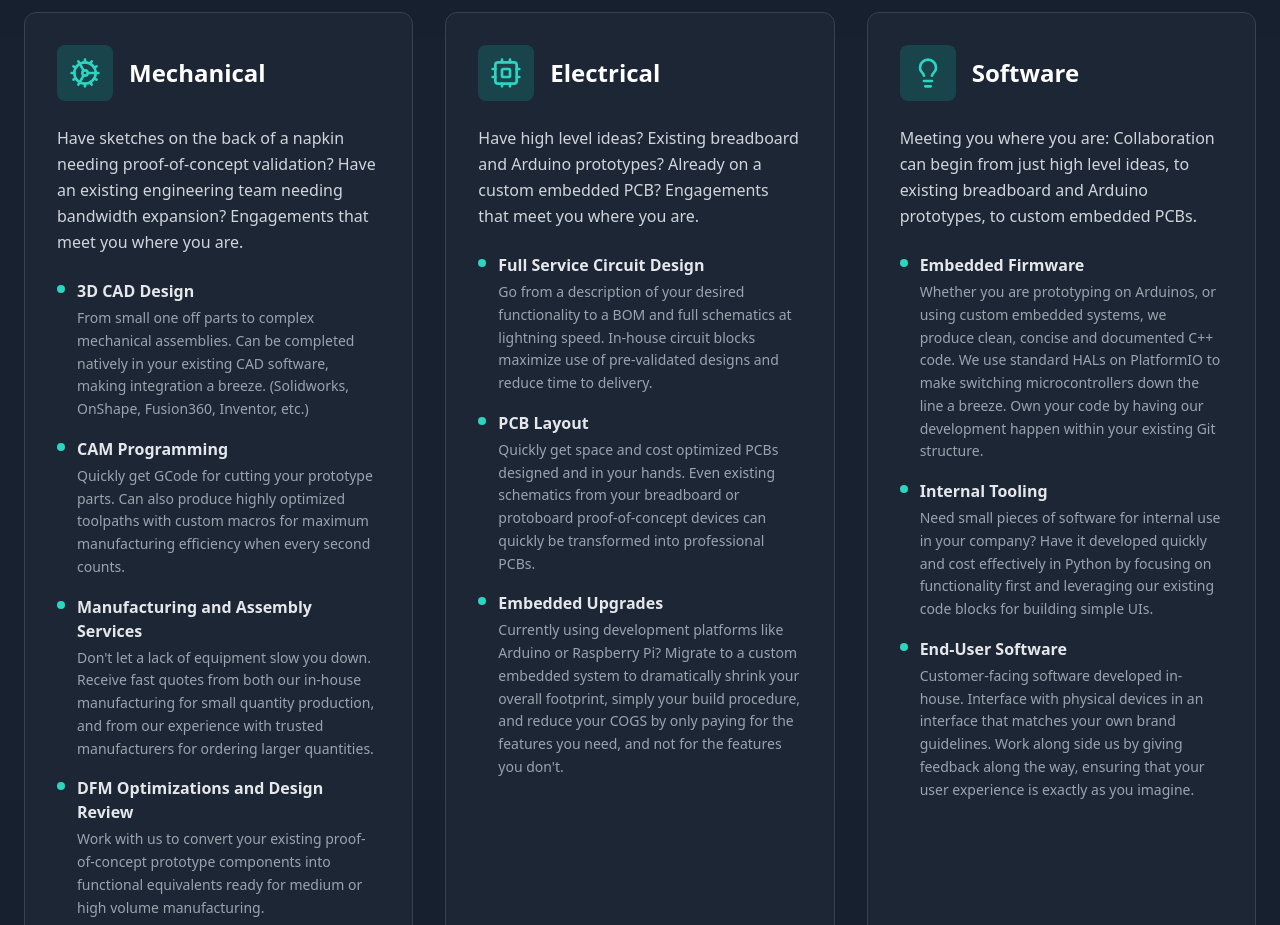
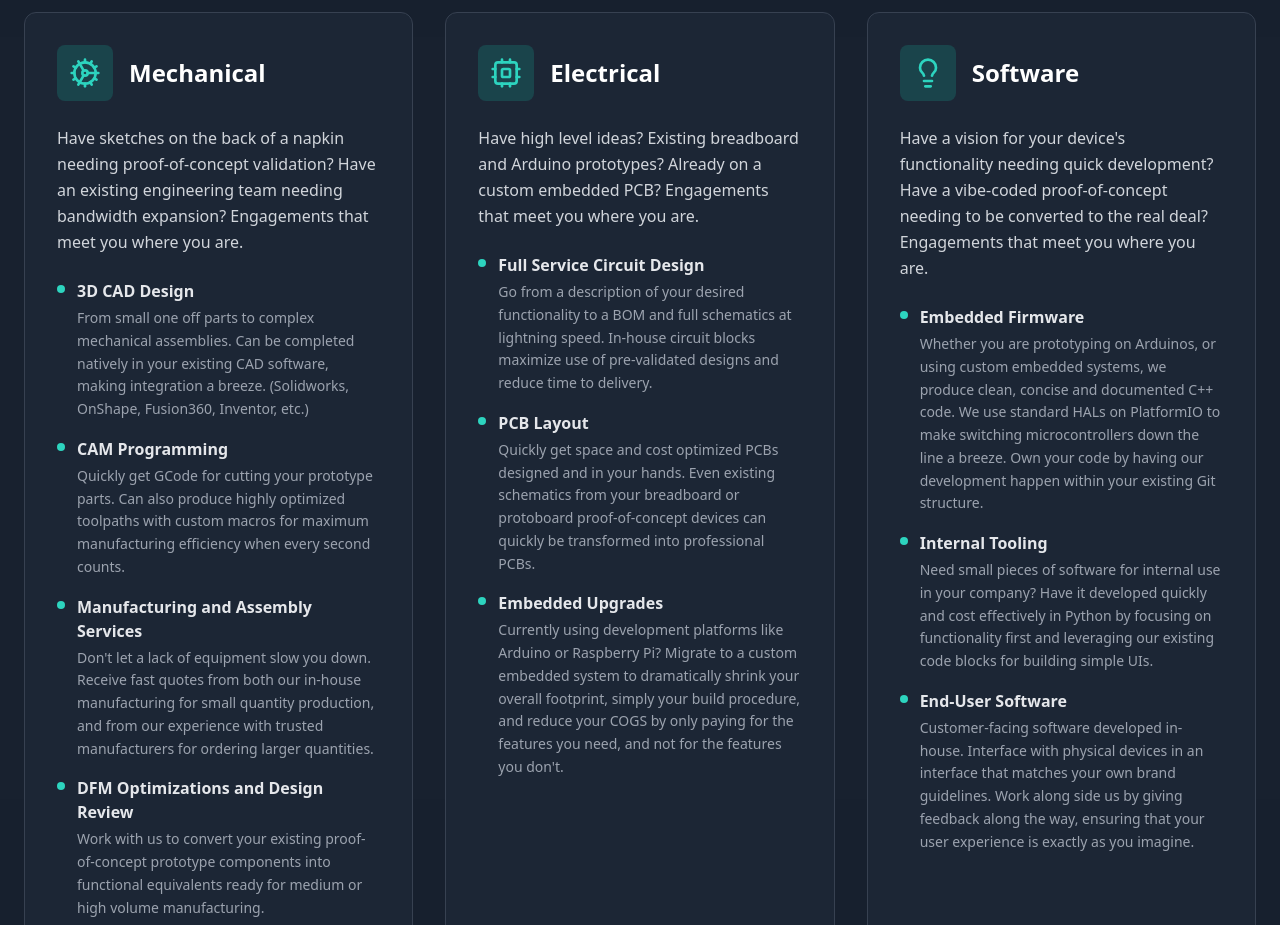
Before and after one commit to ThreeMuskets12/rapidedge-genesis-site, a React (Vite) app: page / in a window 1280 px wide. Shown: the part 980-1905 px from the top of the page. Built offline with nearby package versions, Linux system fonts and the light colour scheme.

Commit message:
Update Software service text

```diff
--- a/src/components/Services.tsx
+++ b/src/components/Services.tsx
@@ -49,7 +49,7 @@ const Services = () => {
     {
       icon: Lightbulb,
       title: "Software",
-      description: "Meeting you where you are: Collaboration can begin from just high level ideas, to existing breadboard and Arduino prototypes, to custom embedded PCBs.",
+      description: "Have a vision for your device's functionality needing quick development? Have a vibe-coded proof-of-concept needing to be converted to the real deal?\n\nEngagements that meet you where you are.",
       features: [
         {
           title: "Embedded Firmware",
```
